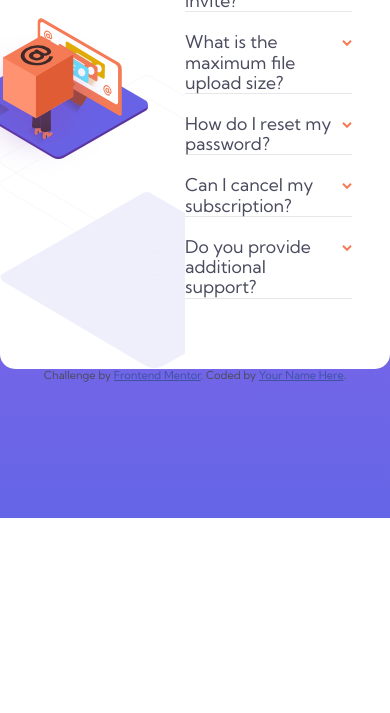
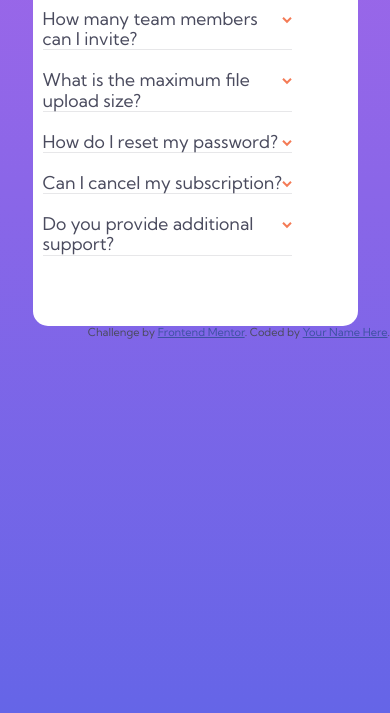
Before and after one commit to AhmedMikkawe/faq-accordion-card-main, a plain HTML site: page index.html in a window 390 px wide. Shown: the part 326-1039 px from the top of the page. Before the commit the page ends 844 px from the top, so only its background shows below. Drawn offline with Linux system fonts and the light colour scheme.

Commit message:
Completed

```diff
--- a/styles/main.scss
+++ b/styles/main.scss
@@ -1,16 +1,16 @@
 @import url('https://fonts.googleapis.com/css2?family=Kumbh+Sans:wght@400;700&display=swap');
+*{
+  box-sizing: border-box;
+}
 body{
   font-family: 'Kumbh Sans', sans-serif;
   font-size: 12px;
   min-height: 100vh;
-  display: flex;
-  flex-direction: column;
-  justify-content: center;
-  align-items: center;
   background: linear-gradient(hsl(273, 75%, 66%), hsl(240, 73%, 65%));
   color: hsl(237, 12%, 33%);
 }
 .card{
+  margin: 100px auto 0px;
   display: flex;
   max-width: 700px;
   min-height: 350px;
@@ -60,6 +60,7 @@ body{
   }
   summary:hover{
     cursor: pointer;
+    color : #C68C81;
   }
   details>summary {
     list-style: none;
@@ -95,3 +96,39 @@ body{
   }
 
 }
+@media screen and (max-width: 700px){
+.card{
+  position: relative;
+  flex-direction: column;
+  margin: 195px auto 0;
+  max-width: 325px;
+  div{
+    width: 100%;
+  }
+}
+  .left{
+    position: absolute;
+    top: -135px;
+    img.woman{
+      width: 80%;
+      position: relative;
+      left: 10%;
+      //top: -175px;
+    }
+    img.box{
+      width: 150px;
+      display: block;
+      position: absolute;
+      left: 0;
+      //top: -124px;
+    }
+    .wrapper{
+      width: 100%;
+      overflow: visible;
+    }
+  }
+  .right{
+    margin: 50px 10px;
+
+  }
+}
```
Also changed, not shown: styles/main.css, 1 other file.
